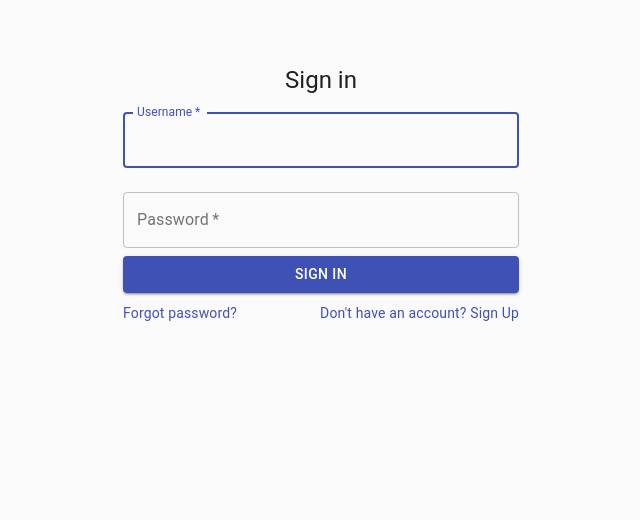
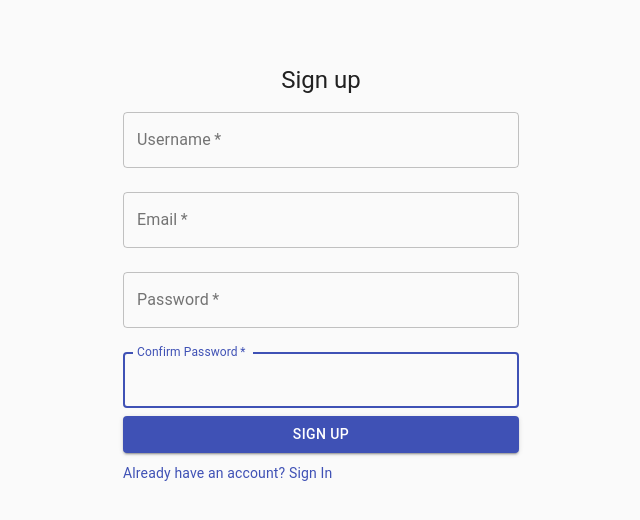
Before and after one commit to pesto-students/batch-11-mernZapp, a React (Create React App) app in the folder frontend/: page / in a window 1280 px wide. Shown: the top 520 px of the page, without its empty margins (319-959 px from the left). Built offline with nearby package versions, Linux system fonts and the light colour scheme.

Commit message:
refactor

```diff
--- a/frontend/src/App.js
+++ b/frontend/src/App.js
@@ -1,11 +1,11 @@
-import React from 'react';
-import './App.css';
-import SignIn from './containers/signIn/SignIn';
+import React from "react";
+import "./App.css";
+import SignUp from "./containers/signUp/SignUp";
 
 function App() {
   return (
     <div>
-      <SignIn />
+      <SignUp />
     </div>
   );
 }
--- a/frontend/src/components/FormCss.js
+++ b/frontend/src/components/FormCss.js
@@ -1,12 +1,12 @@
-import styled from 'styled-components';
-import Button from '@material-ui/core/Button';
-import Grid from '@material-ui/core/Grid';
+import styled from "styled-components";
+import Button from "@material-ui/core/Button";
+import Grid from "@material-ui/core/Grid";
 const StyledButton = styled(Button)`
   margin: 24px 0px 16px;
 `;
 const GridSpaced = styled(Grid)`
   margin-top: 10px;
-`
+`;
 const Wrapper = styled.div`
   margin-top: 64px;
   display: flex;
@@ -15,11 +15,6 @@ align-items: center;
 `;
 const Form = styled.form`
   width: 100%;
-marginTop: 64px;
+  margintop: 64px;
 `;
-export {
-  Wrapper,
-  Form,
-  StyledButton,
-  GridSpaced
-};
+export { Wrapper, Form, StyledButton, GridSpaced };
--- /dev/null
+++ b/frontend/src/components/TextField/index.js
@@ -0,0 +1,16 @@
+import React from "react";
+import TextField from "@material-ui/core/TextField";
+
+const ZappTextField = props => {
+  return (
+    <TextField
+      variant="outlined"
+      margin="normal"
+      required
+      fullWidth
+      autoFocus
+      {...props}
+    />
+  );
+};
+export default ZappTextField;
--- a/frontend/src/containers/signIn/SignIn.js
+++ b/frontend/src/containers/signIn/SignIn.js
@@ -1,49 +1,47 @@
-import React from 'react';
-import CssBaseline from '@material-ui/core/CssBaseline';
-import TextField from '@material-ui/core/TextField';
-import Link from '@material-ui/core/Link';
-import Grid from '@material-ui/core/Grid';
-import Typography from '@material-ui/core/Typography';
-import Container from '@material-ui/core/Container';
-import { Wrapper, Form, StyledButton,GridSpaced } from '../../components/FormCss';
+import React from "react";
+import CssBaseline from "@material-ui/core/CssBaseline";
+import Link from "@material-ui/core/Link";
+import Grid from "@material-ui/core/Grid";
+import Typography from "@material-ui/core/Typography";
+import Container from "@material-ui/core/Container";
+import {
+  Wrapper,
+  Form,
+  StyledButton,
+  GridSpaced
+} from "../../components/FormCss";
+import ZappTextField from "../../components/TextField";
 
-const TextFieldUsername = () => {
-  return <TextField
-  variant="outlined"
-  margin="normal"
-  required
-  fullWidth
-  id="username"
-  label="Username"
-  name="username"
-  autoComplete="username"
-  autoFocus
-/>
-}
-const TextFieldPassword = () => {
-  return <TextField
-  variant="outlined"
-  margin="normal"
-  required
-  fullWidth
-  name="password"
-  label="Password"
-  type="password"
-  id="password"
-  autoComplete="current-password"
-/>
-}
 export default function SignIn() {
   return (
     <Container component="main" maxWidth="xs">
       <CssBaseline />
       <Wrapper>
-        <Typography component="h1" variant="h5"> Sign in
+        <Typography component="h1" variant="h5">
+          {" "}
+          Sign in
         </Typography>
         <Form noValidate>
-          <TextFieldUsername />
-          <TextFieldPassword />
-          <StyledButton type="submit" fullWidth variant="contained" color="primary">Sign In
+          <ZappTextField
+            id="username"
+            label="Username"
+            name="username"
+            autoComplete="username"
+          />
+          <ZappTextField
+            id="password"
+            label="Password"
+            name="password"
+            type="password"
+            autoComplete="password"
+          />
+          <StyledButton
+            type="submit"
+            fullWidth
+            variant="contained"
+            color="primary"
+          >
+            Sign In
           </StyledButton>
           <GridSpaced container>
             <Grid item xs>
--- a/frontend/src/containers/signUp/SignUp.js
+++ b/frontend/src/containers/signUp/SignUp.js
@@ -1,82 +1,64 @@
-import React from 'react';
-import CssBaseline from '@material-ui/core/CssBaseline';
-import TextField from '@material-ui/core/TextField';
-import Link from '@material-ui/core/Link';
-import Typography from '@material-ui/core/Typography';
-import Container from '@material-ui/core/Container';
-import { Wrapper, Form, StyledButton, GridSpaced } from '../../components/FormCss';
-
-
-const TextFieldUsername = () => {
-  return <TextField
-  variant="outlined"
-  margin="normal"
-  required
-  fullWidth
-  id="username"
-  label="Username"
-  name="username"
-  autoComplete="username"
-  autoFocus
-/>
-}
-const TextFieldPassword = () => {
-  return <TextField
-  variant="outlined"
-  margin="normal"
-  required
-  fullWidth
-  name="password"
-  label="Password"
-  type="password"
-  id="password"
-  autoComplete="current-password"
-/>
-}
-const TextFieldEmail = () => {
-  return <TextField
-  variant="outlined"
-  margin="normal"
-  required
-  fullWidth
-  id="email"
-  label="Email"
-  name="email"
-  autoComplete="email"
-  autoFocus
-/>
-}
-const TextFieldConfirmPassword = () => {
-  return <TextField
-  variant="outlined"
-  margin="normal"
-  required
-  fullWidth
-  name="confirm-password"
-  label="Confirm password"
-  type="password"
-  id="confirm-password"
-  autoComplete="current-password"
-/>
-}
+import React from "react";
+import CssBaseline from "@material-ui/core/CssBaseline";
+import Link from "@material-ui/core/Link";
+import Typography from "@material-ui/core/Typography";
+import Container from "@material-ui/core/Container";
+import {
+  Wrapper,
+  Form,
+  StyledButton,
+  GridSpaced
+} from "../../components/FormCss";
+import ZappTextField from "../../components/TextField";
 
 export default function SignUp() {
   return (
     <Container component="main" maxWidth="xs">
       <CssBaseline />
       <Wrapper>
-        <Typography component="h1" variant="h5"> Sign up </Typography>
+        <Typography component="h1" variant="h5">
+          {" "}
+          Sign up{" "}
+        </Typography>
         <Form noValidate>
-          <TextFieldUsername />
-          <TextFieldEmail />
-          <TextFieldPassword />
-          <TextFieldConfirmPassword />
-          <StyledButton type="submit" fullWidth variant="contained" color="primary">
+          <ZappTextField
+            id="username"
+            label="Username"
+            name="username"
+            autoComplete="username"
+          />
+          <ZappTextField
+            id="email"
+            label="Email"
+            name="email"
+            type="email"
+            autoComplete="email"
+          />
+          <ZappTextField
+            id="password"
+            label="Password"
+            name="password"
+            type="password"
+            autoComplete="current-password"
+          />
+          <ZappTextField
+            id="confirm-password"
+            label="Confirm Password"
+            name="confirm-password"
+            type="password"
+            autoComplete="current-password"
+          />
+          <StyledButton
+            type="submit"
+            fullWidth
+            variant="contained"
+            color="primary"
+          >
             Sign Up
           </StyledButton>
-            <GridSpaced>
-              <Link to="#"> {'Already have an account? Sign In'}</Link>
-            </GridSpaced>
+          <GridSpaced>
+            <Link to="#"> {"Already have an account? Sign In"}</Link>
+          </GridSpaced>
         </Form>
       </Wrapper>
     </Container>
```
Lines whose indentation alone changed are shown as unchanged.
